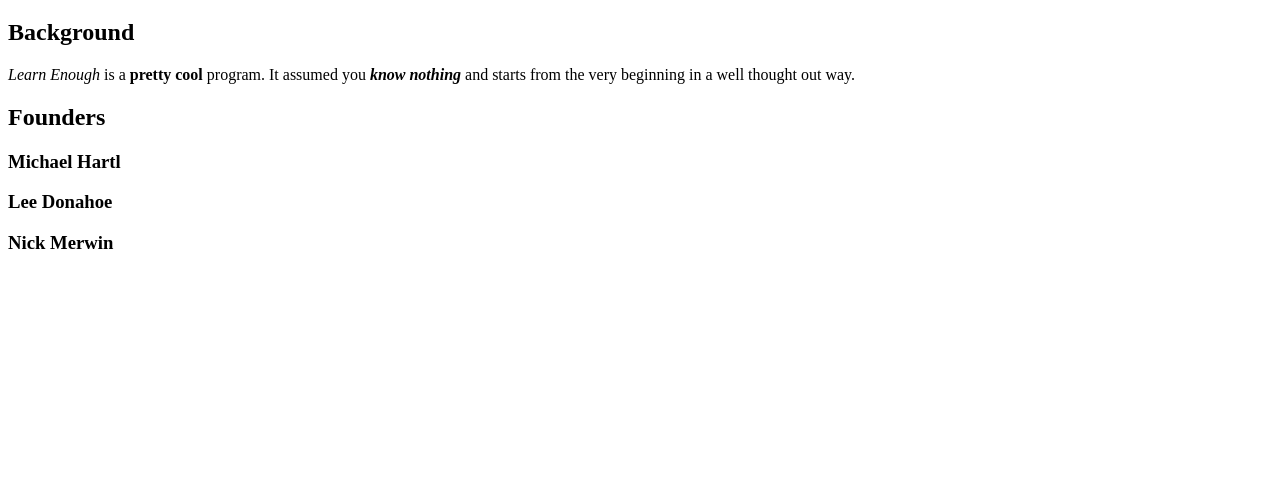
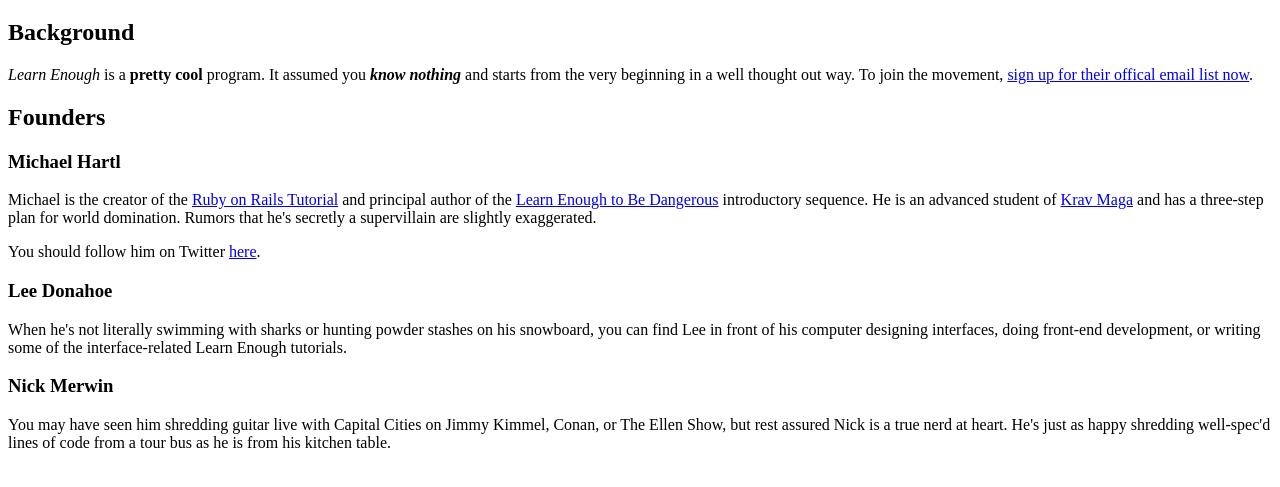
Before and after one commit to rvandyck/sample_website, a plain HTML site: page index.html in a window 1280 px wide. Shown: the part 61-548 px from the top of the page. Drawn offline with Linux system fonts and the light colour scheme.

Commit message:
Add more text

```diff
--- a/index.html
+++ b/index.html
@@ -10,15 +10,37 @@
 
    <h2>Background</h2>
    <p>
-     <em>Learn Enough</em> is a <strong>pretty cool</strong> program. It assumed you <strong><em>know nothing</em></strong> and starts from the very beginning in a well thought out way.
+     <em>Learn Enough</em> is a <strong>pretty cool</strong> program. It assumed you <strong><em>know nothing</em></strong> and starts from the very beginning in a well thought out way. To join the movement, <a href="http://learnenough.com/email">sign up for their offical email list now</a>.
    </p>
    <h2>Founders</h2>
 
    <h3>Michael Hartl</h3>
+   <p>
+         Michael is the creator of the <a href="https://www.railstutorial.org/">
+         Ruby on Rails Tutorial</a> and principal author of the
+         <a href="https://www.learnenough.com/">Learn Enough to Be Dangerous</a>
+         introductory sequence. He is an advanced student of
+         <a href="https://www.kravmaga.com/">Krav Maga</a> and has a three-step
+         plan for world domination. Rumors that he's secretly a supervillain
+         are slightly exaggerated.
+       </p>
+       <p>You should follow him on Twitter <a href="https://twitter.com/mhartl">here</a>.</p>
 
    <h3>Lee Donahoe</h3>
+   <p>
+        When he's not literally swimming with sharks or hunting powder stashes
+        on his snowboard, you can find Lee in front of his computer designing
+        interfaces, doing front-end development, or writing some of the
+        interface-related Learn Enough tutorials.
+      </p>
 
    <h3>Nick Merwin</h3>
+   <p>
+        You may have seen him shredding guitar live with Capital Cities on Jimmy
+        Kimmel, Conan, or The Ellen Show, but rest assured Nick is a true nerd
+        at heart. He's just as happy shredding well-spec'd lines of code from a
+        tour bus as he is from his kitchen table.
+      </p>
 
   </body>
 </html>
```
